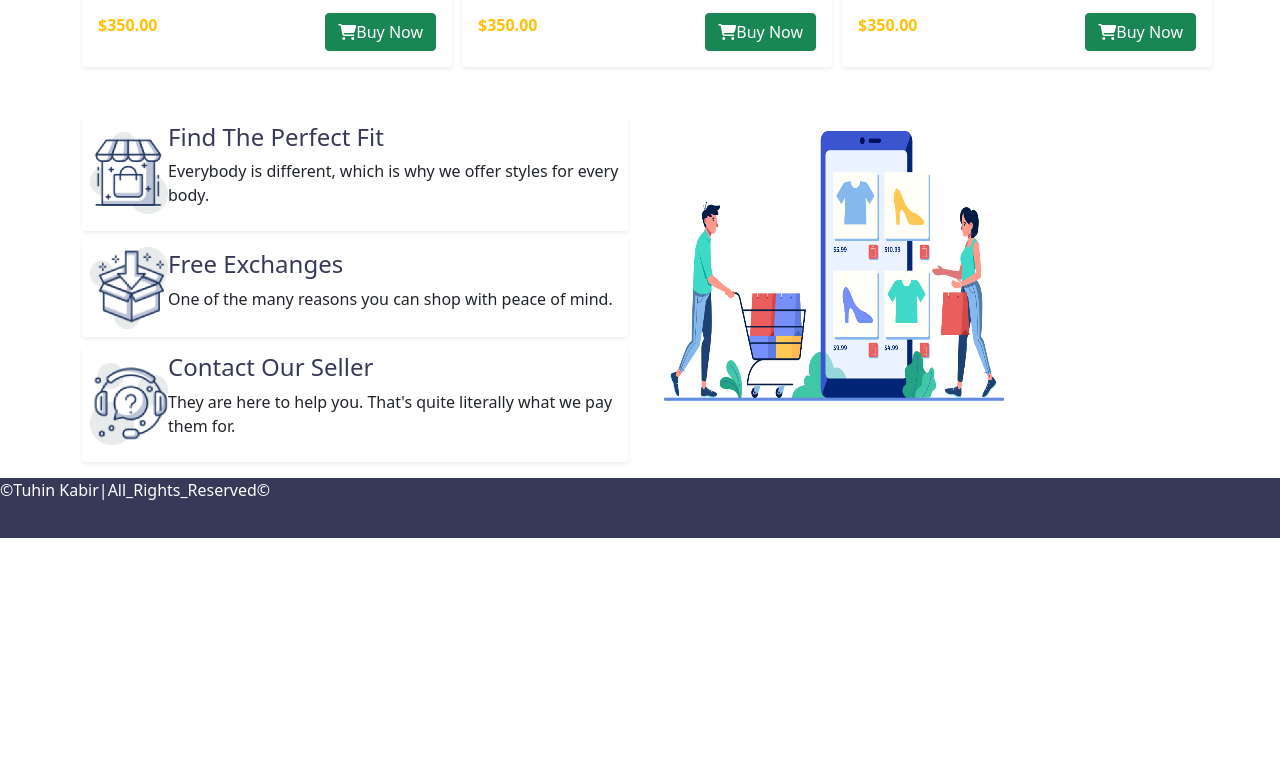
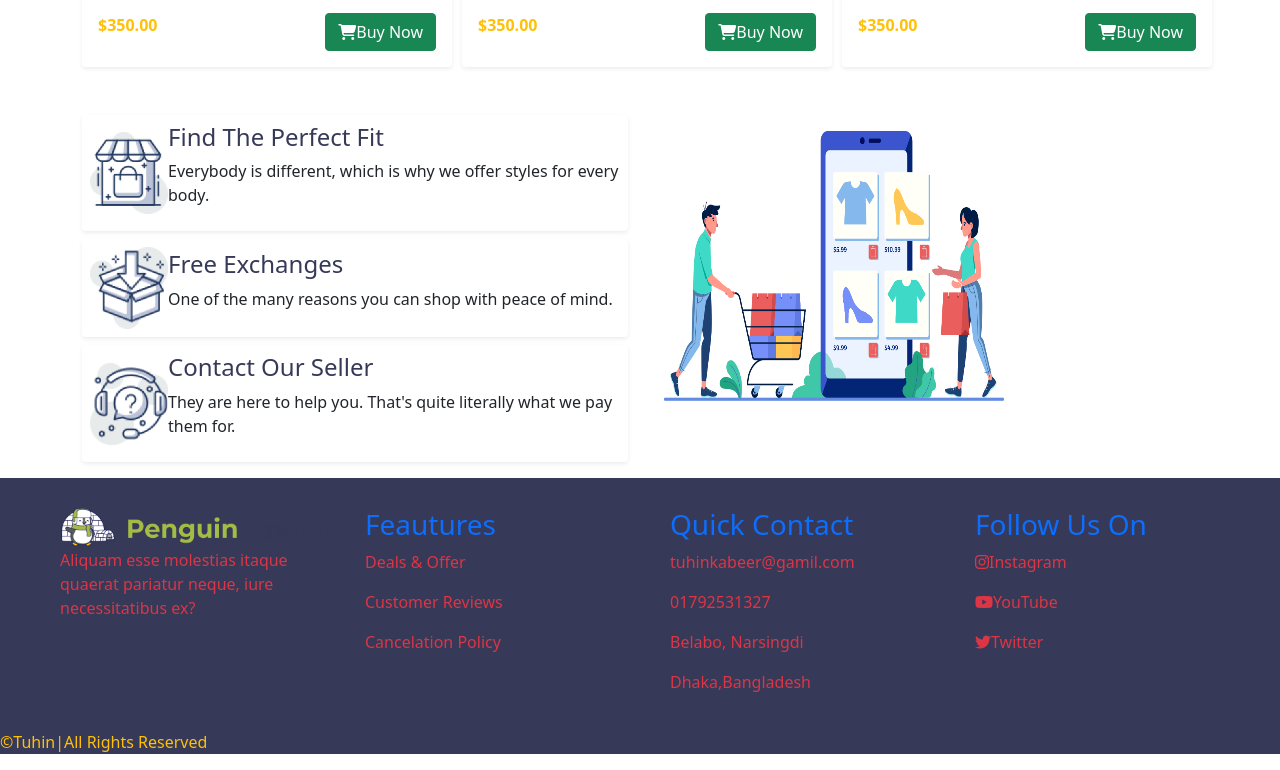
Before and after one commit to tuhink9/penguin-fashion, a plain HTML site: page index.html in a window 1280 px wide. Shown: the part 1607-2377 px from the top of the page. Before the commit the page ends 2145 px from the top, so only its background shows below. Drawn offline with Linux system fonts and the light colour scheme.

Commit message:
footer added

```diff
--- a/index.html
+++ b/index.html
@@ -7,6 +7,13 @@
     <title>Penguin Fashion</title>
     <script src="https://kit.fontawesome.com/bf73affb68.js" crossorigin="anonymous"></script>
     <link rel="stylesheet" href="bootstrap-css/bootstrap.min.css">
+    <style>
+      .container-footer{
+        display: grid;
+        grid-template-columns: repeat(4,2fr);
+        padding: 30px 0px 20px 60px;
+      }
+    </style>
 </head>
 <body>
     <header style="background-color: #FFFBF0;">
@@ -170,8 +177,35 @@
         </div>
       </div>
     </section>
-    <footer style="background-color: #363958; height: 60px;">
-      <span class="float-center text-white">&copy;Tuhin Kabir|All_Rights_Reserved&copy;</span>
+    <footer style="background-color: #363958;">
+      <div class="container-footer">
+        <div>
+          <img width="291" height="40" src="penguin-fashion-main/icons/Group 33072.png" alt="">
+          <p class="text-danger">Aliquam esse molestias itaque <br>
+            quaerat pariatur neque, iure <br>
+            necessitatibus ex?</p>
+        </div>
+        <div>
+          <h3 class="text-primary">Feautures</h3>
+        <p class="text-danger">Deals & Offer</p>
+        <p class="text-danger">Customer Reviews</p>
+        <p class="text-danger">Cancelation Policy</p>
+      </div>
+        <div>
+          <h3 class="text-primary">Quick Contact</h3>
+        <p class="text-danger">tuhinkabeer@gamil.com</p>
+        <p class="text-danger">01792531327</p>
+        <p class="text-danger">Belabo, Narsingdi</p>
+        <p class="text-danger">Dhaka,Bangladesh</p>
+      </div>
+        <div>
+          <h3 class="text-primary">Follow Us On</h3>
+        <p class="text-danger"><i class="fab fa-instagram"></i>Instagram</p>
+        <p class="text-danger"><i class="fab fa-youtube"></i>YouTube</p>
+        <p class="text-danger"><i class="fab fa-twitter"></i>Twitter</p>
+      </div>
+      </div>
+      <p class="text-warning">&copy;Tuhin|All Rights Reserved</p>
     </footer>
     <script src="bootstrap-js/bootstrap.bundle.min.js"></script>
 </body>
```
